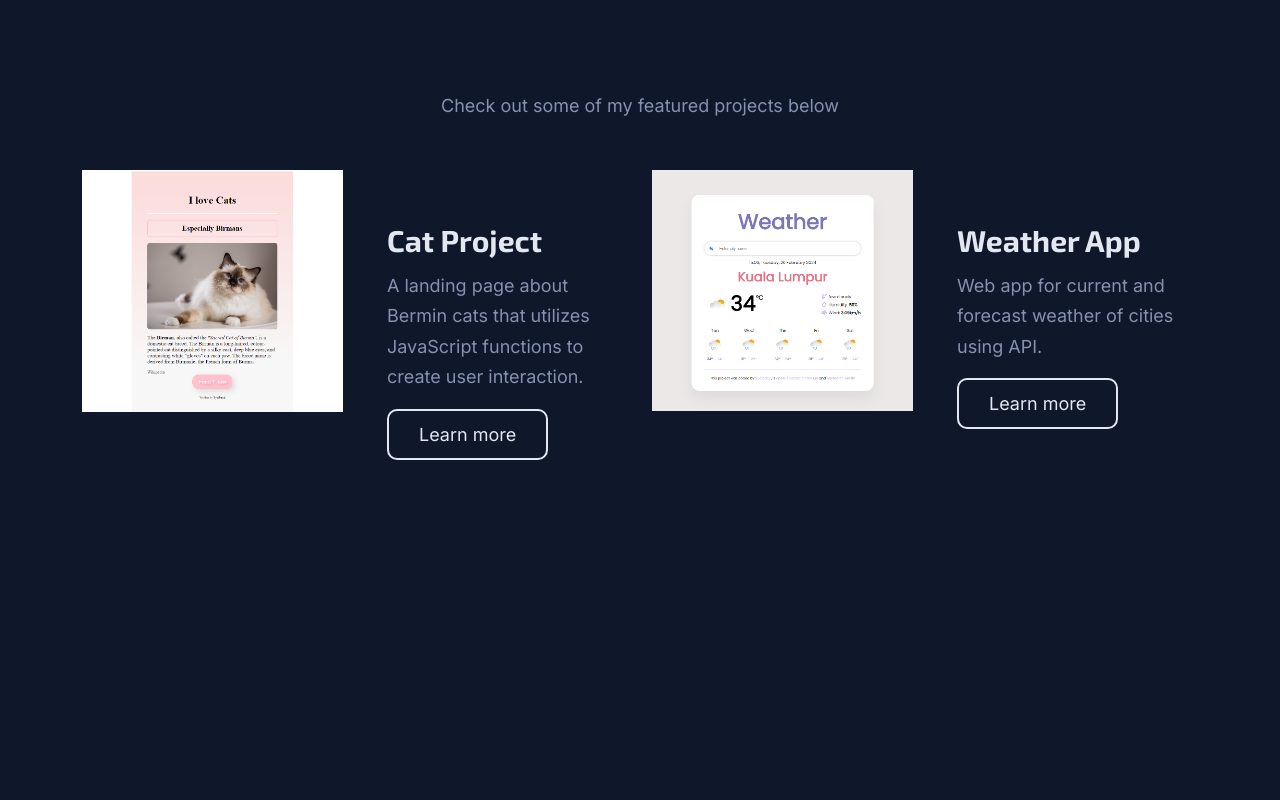
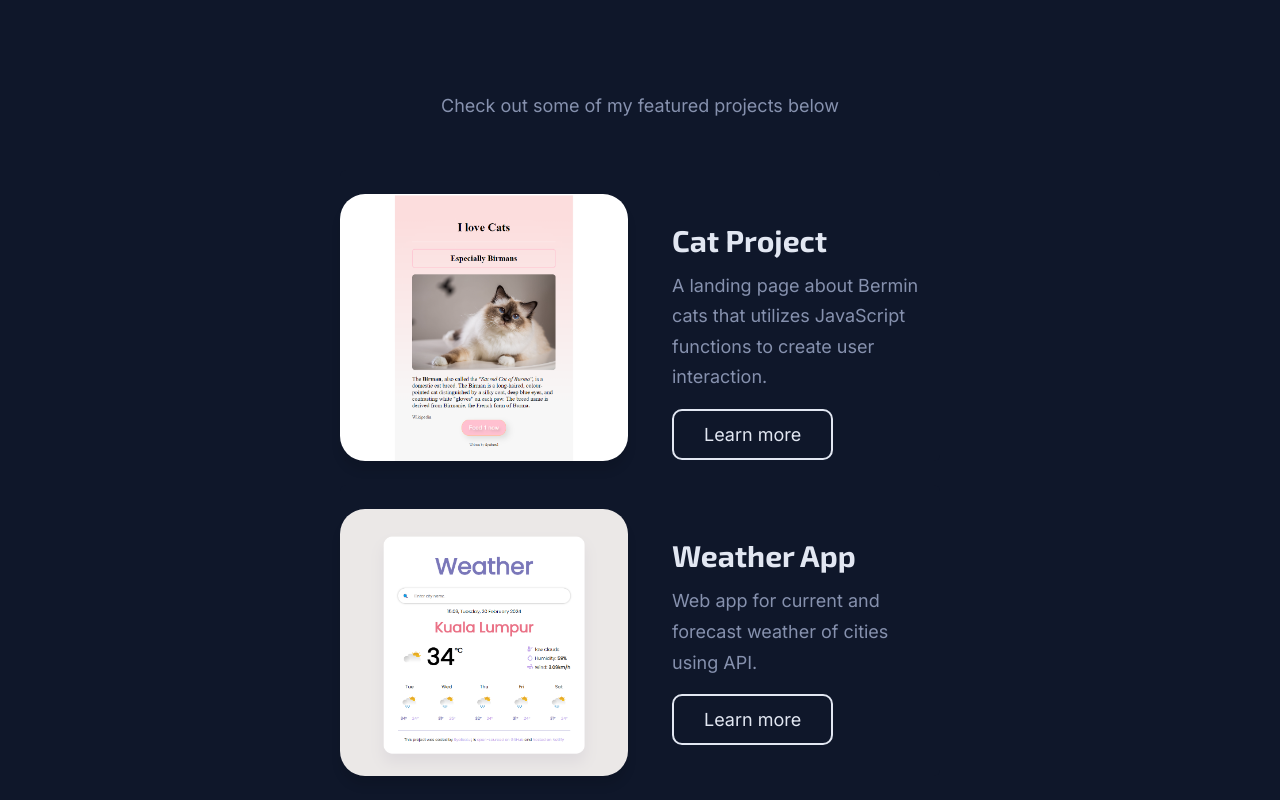
Before and after one commit to shizop/portfolio-shecodes, a plain HTML site: page index.html in a window 1280 px wide. Shown: the part 554-1354 px from the top of the page. Before the commit the page ends 1062 px from the top, so only its background shows below. Drawn offline with nearby package versions, Linux system fonts and the light colour scheme.

Commit message:
Edit homepage

```diff
--- a/index.html
+++ b/index.html
@@ -36,12 +36,18 @@
     </div>
     <p class="text-center mb-5">Check out some of my featured projects below</p>
     <div class="container">
-      <div class="row row-cols row-cols-lg-4 mb-5">
+      <div class="row g-0 justify-content-evenly">
+        <div class="card mb-4">
+          <div class="row">
             <div class="col d-none d-lg-block">
-          <img src="images/cat2.png" alt="cat project" class="img-fluid" />
+              <img
+                src="images/cat2.png"
+                alt="cat project"
+                class="img-fluid mt-4"
+              />
             </div>
             <div class="col">
-          <div class="project-description">
+              <div class="card-body project-description">
                 <h2 class="mt-5">Cat Project</h2>
                 <p>
                   A landing page about Bermin cats that utilizes JavaScript
@@ -50,15 +56,26 @@
                 <a href="" class="btn btn-branding">Learn more</a>
               </div>
             </div>
-
+          </div>
+        </div>
+        <div class="card mb-4">
+          <div class="row">
             <div class="col d-none d-lg-block">
-          <img src="images/weather2.png" alt="weather app" class="img-fluid" />
+              <img
+                src="images/weather2.png"
+                alt="weather app"
+                class="img-fluid mt-4"
+              />
             </div>
             <div class="col">
-          <div class="project-description">
+              <div class="card-body project-description">
                 <h2 class="mt-5">Weather App</h2>
-            <p>Web app for current and forecast weather of cities using API.</p>
+                <p>
+                  Web app for current and forecast weather of cities using API.
+                </p>
                 <a href="" class="btn btn-branding">Learn more</a>
+              </div>
+            </div>
           </div>
         </div>
       </div>
--- a/styles.css
+++ b/styles.css
@@ -27,7 +27,8 @@ h1 {
   color: var(--default-color);
 }
 
-h2 {
+h2,
+.card-title h2 {
   font-size: 30px;
   line-height: 1.5;
   font-weight: bold;
@@ -66,6 +67,17 @@ p {
   color: var(--tertiary-color);
 }
 
+.card {
+  background-color: #0f172a;
+  border: none;
+  max-width: 600px;
+}
+
+.img-fluid {
+  box-shadow: 0px 10px 10px rgba(0, 0, 0, 0.1);
+  border-radius: 25px;
+}
+
 .project-description {
   padding: 0 20px;
 }
```
Lines whose indentation alone changed are shown as unchanged.
